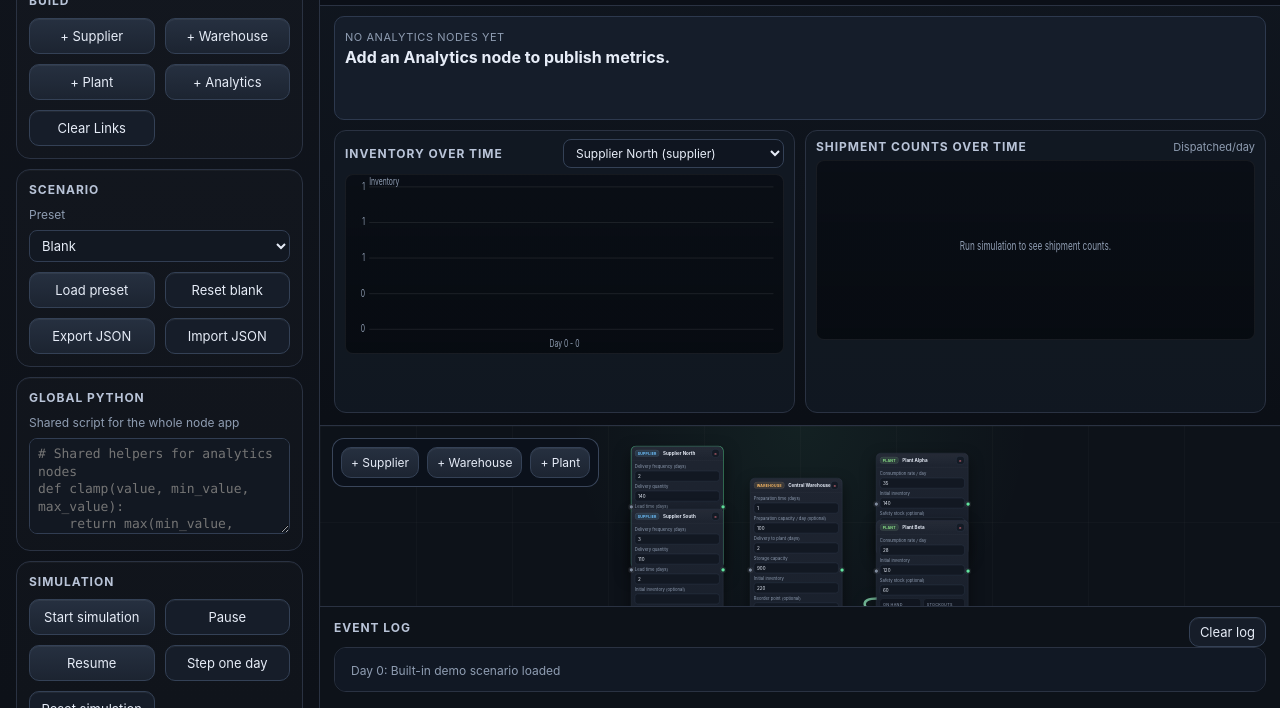
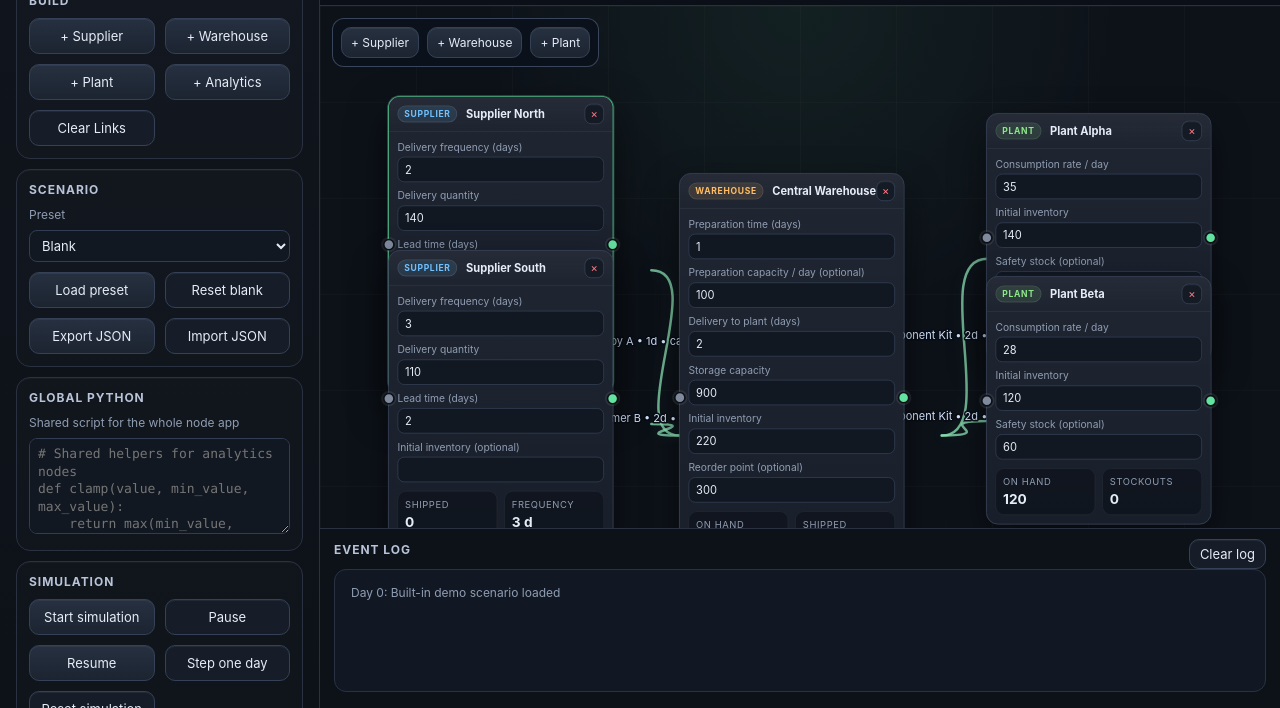
Before and after one commit to Myoxsis/Supply-Chain-Flow-Lab, a plain HTML site: page index.html in a window 1280 px wide. Shown: the part 92-800 px from the top of the page. Drawn offline with Linux system fonts and the light colour scheme.

Commit message:
Remove analytics panel section from workspace

```diff
--- a/app.js
+++ b/app.js
@@ -1656,6 +1656,7 @@ function updateStats() {
 }
 
 function renderAnalyticsNodeOptions() {
+  if (!analyticsNodeSelect) return;
   const previous = state.analyticsNodeId;
   analyticsNodeSelect.innerHTML = state.nodes
     .map((node) => `<option value="${node.id}">${node.name} (${node.type})</option>`)
@@ -1771,6 +1772,7 @@ function renderAnalyticsNodeCharts() {
 }
 
 function renderKpiBar() {
+  if (!kpiBar) return;
   const analyticsNodes = state.nodes.filter((node) => node.type === 'analytics');
   if (!analyticsNodes.length) {
     kpiBar.innerHTML = '<div class="kpi-pill" style="grid-column: 1 / -1;"><span>No analytics nodes yet</span><strong>Add an Analytics node to publish metrics.</strong></div>';
@@ -1791,6 +1793,7 @@ function renderKpiBar() {
 }
 
 function renderInventoryChart() {
+  if (!inventoryChart) return;
   const nodeId = state.analyticsNodeId;
   const history = nodeId ? (state.inventoryHistoryByNode[nodeId] ?? []) : [];
   const stockoutsForNode = state.stockoutEvents.filter((event) => event.nodeId === nodeId);
@@ -1804,6 +1807,7 @@ function renderInventoryChart() {
 }
 
 function renderShipmentChart() {
+  if (!shipmentChart) return;
   drawLineChart(shipmentChart, {
     points: state.shipmentsByDay.map((pt) => ({ x: pt.day, y: pt.count })),
     className: 'shipments',
@@ -1907,7 +1911,7 @@ function selectNodes(nodeIds, options = {}) {
   state.selectedNodeIds = [...new Set(nodeIds)];
   if (state.selectedNodeIds.length === 1) {
     state.analyticsNodeId = state.selectedNodeIds[0];
-    analyticsNodeSelect.value = state.analyticsNodeId;
+    if (analyticsNodeSelect) analyticsNodeSelect.value = state.analyticsNodeId;
   }
   if (!options.keepLinks) state.selectedLinkIds = [];
   updateSelectionClasses();
@@ -2468,10 +2472,12 @@ if (tickSpeedInput) {
     if (state.simulation.status === 'running') scheduleNextSimulationTick();
   });
 }
-analyticsNodeSelect.addEventListener('change', (e) => {
-  state.analyticsNodeId = e.target.value;
-  renderInventoryChart();
-});
+if (analyticsNodeSelect) {
+  analyticsNodeSelect.addEventListener('change', (e) => {
+    state.analyticsNodeId = e.target.value;
+    renderInventoryChart();
+  });
+}
 document.getElementById('clearLogBtn').addEventListener('click', () => {
   eventLog.innerHTML = '';
   state.eventLog = [];
--- a/index.html
+++ b/index.html
@@ -130,26 +130,6 @@ def clamp(value, min_value, max_value):
         <label class="inline-toggle"><input id="snapToGrid" type="checkbox" /> Snap to grid</label>
       </div>
 
-      <section class="analytics-panel">
-        <div id="kpiBar" class="kpi-bar"></div>
-        <div class="chart-grid">
-          <article class="chart-card">
-            <div class="chart-header">
-              <h3>Inventory over time</h3>
-              <select id="analyticsNodeSelect" aria-label="Select node for inventory chart"></select>
-            </div>
-            <svg id="inventoryChart" class="chart-svg" viewBox="0 0 640 180" preserveAspectRatio="none"></svg>
-          </article>
-          <article class="chart-card">
-            <div class="chart-header">
-              <h3>Shipment counts over time</h3>
-              <span class="chart-meta">Dispatched/day</span>
-            </div>
-            <svg id="shipmentChart" class="chart-svg" viewBox="0 0 640 180" preserveAspectRatio="none"></svg>
-          </article>
-        </div>
-      </section>
-
       <section id="workspace" class="workspace">
         <div id="nodeCreateToolbar" class="node-create-toolbar">
           <button class="toolbar-action" data-node-type="supplier">+ Supplier</button>
```
